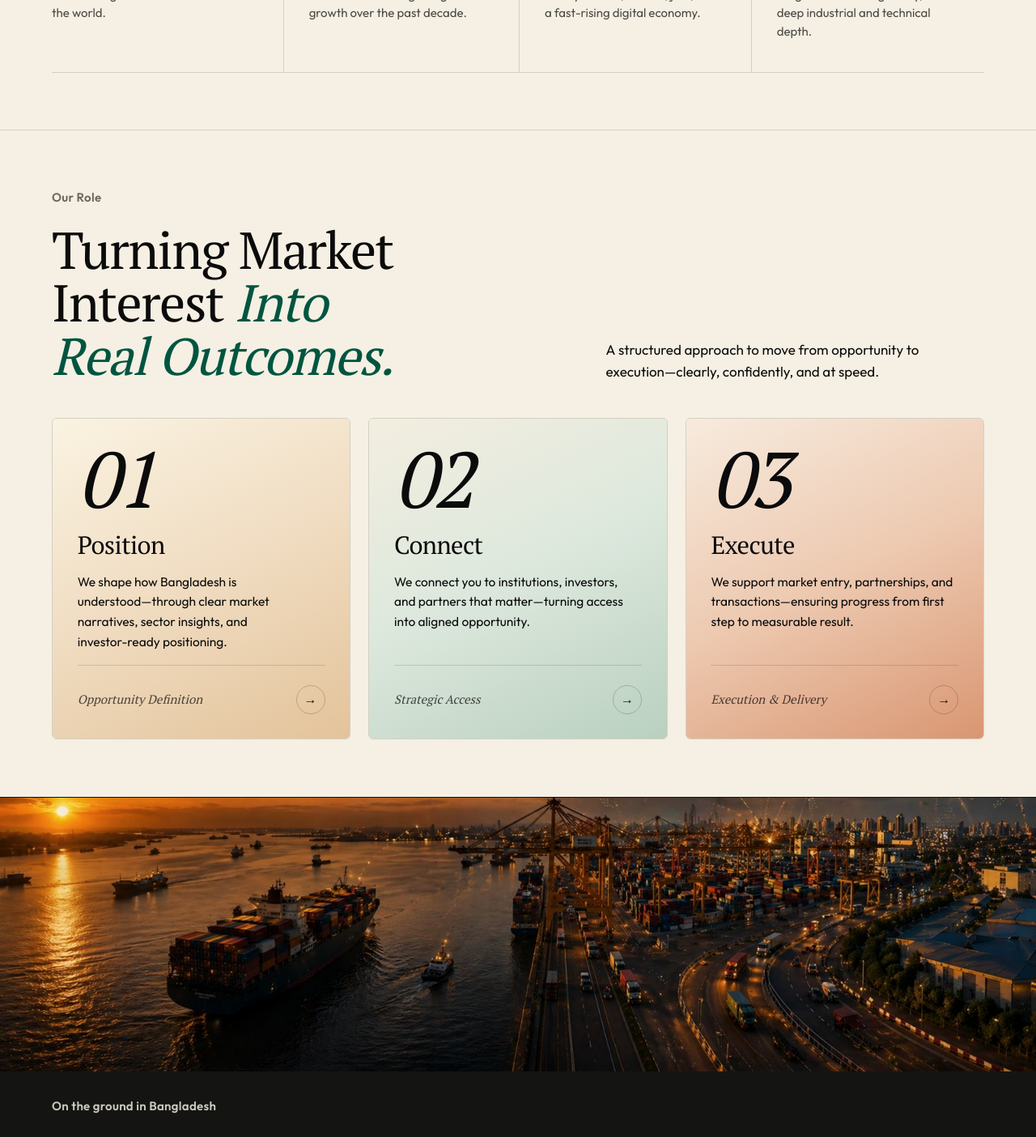
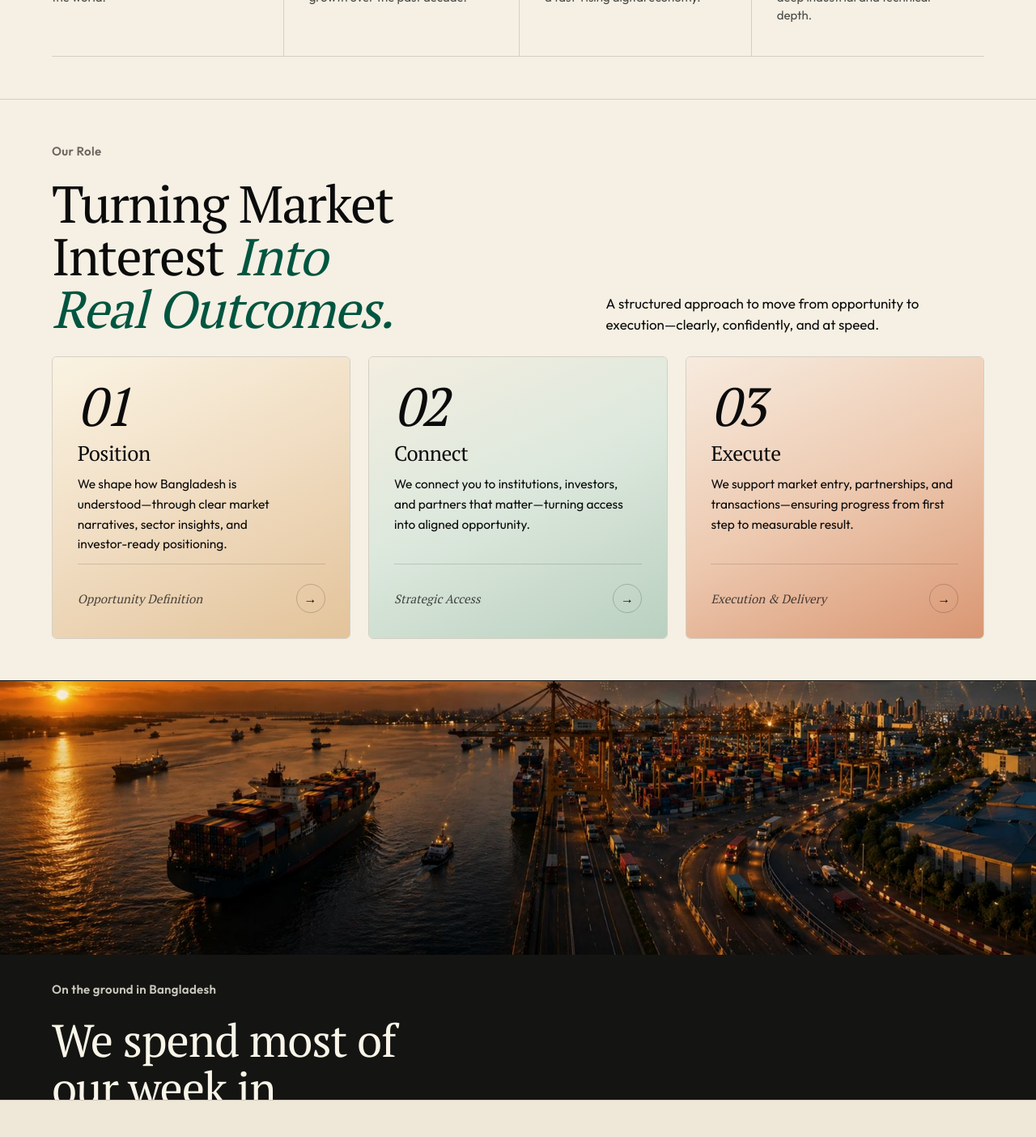
Before and after one commit to Creativecoder11/moddin, a Next.js app: page / in a window 1280 px wide. Shown: the part 1320-2724 px from the top of the page at 81% size. Built offline with nearby package versions, Linux system fonts and the light colour scheme.

Commit message:
Add ScrollReveal component and enhance styles for short viewports

```diff
--- a/app/components/sections/PhotoBand.tsx
+++ b/app/components/sections/PhotoBand.tsx
@@ -3,6 +3,7 @@
 import Image from "next/image";
 import { useReducedMotion } from "motion/react";
 import bandImage from "../../../public/bangladesh-on-the-ground-logistics.jpeg";
+import { ScrollReveal } from "../ui/ScrollReveal";
 
 export function PhotoBand() {
   const reduce = useReducedMotion();
@@ -39,7 +40,7 @@ export function PhotoBand() {
         <div className="eyebrow">
           <span>On the ground in Bangladesh</span>
         </div>
-        <h3>
+        <ScrollReveal as="h3">
           We spend most of
           <br />
           our week in
@@ -49,7 +50,7 @@ export function PhotoBand() {
           and <em>ministries</em> —
           <br />
           not on slide decks.
-        </h3>
+        </ScrollReveal>
       </div>
     </section>
   );
--- /dev/null
+++ b/app/components/ui/ScrollReveal.tsx
@@ -0,0 +1,179 @@
+"use client";
+
+import {
+  cloneElement,
+  isValidElement,
+  useMemo,
+  useRef,
+  type ReactElement,
+  type ReactNode,
+} from "react";
+import {
+  motion,
+  useReducedMotion,
+  useScroll,
+  useTransform,
+  type MotionValue,
+} from "motion/react";
+
+type AsTag = "div" | "p" | "h2" | "h3" | "h4";
+
+type ScrollRevealProps = {
+  children: ReactNode;
+  as?: AsTag;
+  baseOpacity?: number;
+  baseRotation?: number;
+  blurStrength?: number;
+  enableBlur?: boolean;
+  className?: string;
+};
+
+type WordOptions = {
+  progress: MotionValue<number>;
+  baseOpacity: number;
+  blurStrength: number;
+  enableBlur: boolean;
+};
+
+type WalkState = { count: number; total: number };
+
+const motionTags = {
+  div: motion.div,
+  p: motion.p,
+  h2: motion.h2,
+  h3: motion.h3,
+  h4: motion.h4,
+} as const;
+
+function countWords(node: ReactNode): number {
+  if (typeof node === "string") {
+    return node.split(/\s+/).filter(Boolean).length;
+  }
+  if (Array.isArray(node)) {
+    return node.reduce<number>((sum, child) => sum + countWords(child), 0);
+  }
+  if (isValidElement(node)) {
+    const inner = (node.props as { children?: ReactNode })?.children;
+    return inner == null ? 0 : countWords(inner);
+  }
+  return 0;
+}
+
+function renderTree(
+  node: ReactNode,
+  state: WalkState,
+  options: WordOptions,
+  keyHint: string
+): ReactNode {
+  if (typeof node === "string") {
+    return node.split(/(\s+)/).map((part, i) => {
+      if (!part) return null;
+      if (/^\s+$/.test(part)) return part;
+      const index = state.count++;
+      return (
+        <Word
+          key={`${keyHint}-w-${index}-${i}`}
+          index={index}
+          total={state.total}
+          options={options}
+        >
+          {part}
+        </Word>
+      );
+    });
+  }
+  if (Array.isArray(node)) {
+    return node.map((child, i) => renderTree(child, state, options, `${keyHint}-${i}`));
+  }
+  if (isValidElement(node)) {
+    const element = node as ReactElement<{ children?: ReactNode }>;
+    const inner = element.props?.children;
+    if (inner == null) return element;
+    return cloneElement(element, undefined, renderTree(inner, state, options, keyHint));
+  }
+  return node;
+}
+
+function Word({
+  index,
+  total,
+  options,
+  children,
+}: {
+  index: number;
+  total: number;
+  options: WordOptions;
+  children: ReactNode;
+}) {
+  const { progress, baseOpacity, blurStrength, enableBlur } = options;
+  const denom = Math.max(total - 1, 1);
+  const start = 0.15 + (index / denom) * 0.55;
+  const end = Math.min(start + 0.2, 1);
+  const opacity = useTransform(progress, [start, end], [baseOpacity, 1]);
+  const blur = useTransform(progress, [start, end], [blurStrength, 0]);
+  const filter = useTransform(blur, (v) => `blur(${v}px)`);
+  return (
+    <motion.span
+      style={{
+        display: "inline-block",
+        opacity,
+        filter: enableBlur ? filter : undefined,
+        willChange: "opacity, filter",
+      }}
+    >
+      {children}
+    </motion.span>
+  );
+}
+
+export function ScrollReveal({
+  children,
+  as = "div",
+  baseOpacity = 0.15,
+  baseRotation = 3,
+  blurStrength = 4,
+  enableBlur = true,
+  className = "",
+}: ScrollRevealProps) {
+  const ref = useRef<HTMLElement>(null);
+  const reduce = useReducedMotion();
+  const { scrollYProgress } = useScroll({
+    target: ref,
+    offset: ["start 90%", "end 40%"],
+  });
+
+  const total = useMemo(() => Math.max(countWords(children), 1), [children]);
+  const tree = useMemo(
+    () =>
+      renderTree(
+        children,
+        { count: 0, total },
+        {
+          progress: scrollYProgress,
+          baseOpacity,
+          blurStrength,
+          enableBlur,
+        },
+        "sr"
+      ),
+    [children, total, scrollYProgress, baseOpacity, blurStrength, enableBlur]
+  );
+
+  const rotate = useTransform(scrollYProgress, [0, 0.45], [baseRotation, 0]);
+
+  if (reduce) {
+    const Plain = as;
+    return <Plain className={className}>{children}</Plain>;
+  }
+
+  const Tag = motionTags[as];
+  return (
+    <Tag
+      ref={ref as never}
+      className={className}
+      style={{ rotate, transformOrigin: "0% 50%" }}
+    >
+      {tree}
+    </Tag>
+  );
+}
--- a/app/globals.css
+++ b/app/globals.css
@@ -765,3 +765,62 @@ body::before {
 @media (max-width: 560px) {
   body { padding-top: 64px; }
 }
+
+/* ========================================================================
+   SHORT-VIEWPORT — MacBook 13" Retina (2560×1600 at 2× DPR = 1280×800 CSS
+   pixels) and similar displays where viewport height ≤ 900px.
+   Scoped to desktop widths (≥ 900px) so mobile layout is untouched.
+   Standard 1080p users are unaffected (their viewport is typically ≥ 1000px).
+   ======================================================================== */
+@media (max-height: 900px) and (min-width: 900px) {
+  /* Hero — reduce padding-top/bottom so the ~603px of copy clears the
+     overflow:hidden boundary on an 800px viewport. */
+  .hero-copy {
+    padding-top: clamp(64px, 7.5vw, 100px);
+    padding-bottom: clamp(32px, 4vw, 52px);
+  }
+
+  /* Role section — tighten vertical rhythm and shrink decorative numbers */
+  .role {
+    padding-block: clamp(32px, 4vw, 52px);
+  }
+  .role-head {
+    margin-bottom: clamp(14px, 2vw, 26px);
+  }
+  .role-card {
+    min-height: 290px;
+    gap: 12px;
+  }
+  .role-card .num-big {
+    font-size: clamp(52px, 5.2vw, 80px);
+    margin-bottom: 4px;
+  }
+  .role-card h3 {
+    font-size: clamp(22px, 2vw, 28px);
+  }
+
+  /* Insights section — shorten image ratio and tighten spacing */
+  .insights {
+    padding-block: clamp(32px, 4vw, 52px);
+  }
+  .ins-head {
+    margin-bottom: clamp(14px, 2vw, 26px);
+  }
+  .ins-card .cover {
+    aspect-ratio: 16 / 7.5;
+  }
+  .ins-card .body {
+    min-height: 120px;
+    padding: clamp(14px, 1.4vw, 20px);
+  }
+
+  /* All remaining sections — uniform vertical rhythm reduction */
+  .opportunity,
+  .gap,
+  .services,
+  .who,
+  .process,
+  .cta {
+    padding-block: clamp(32px, 4vw, 52px);
+  }
+}
```
Also changed, not shown: .claude/settings.local.json.
